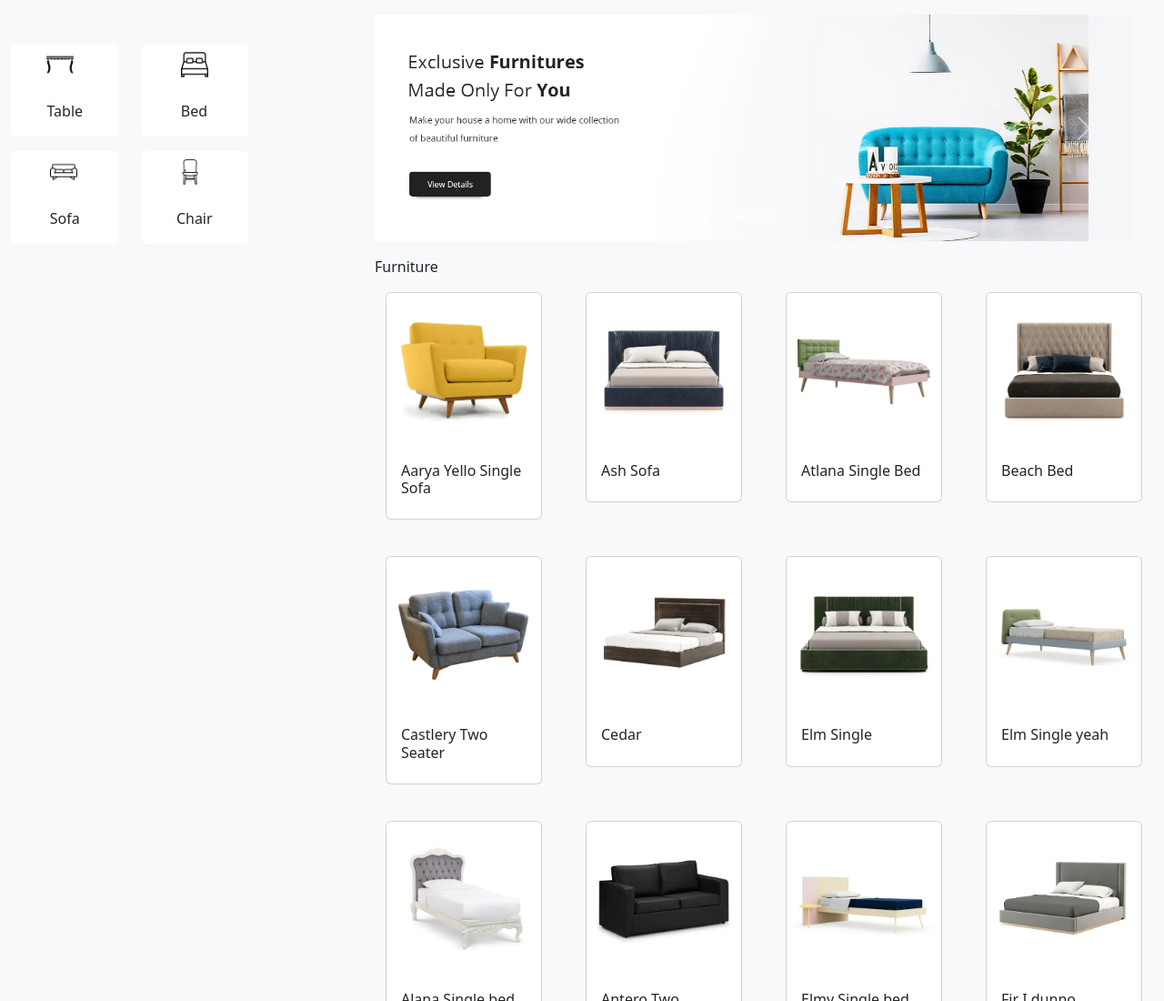
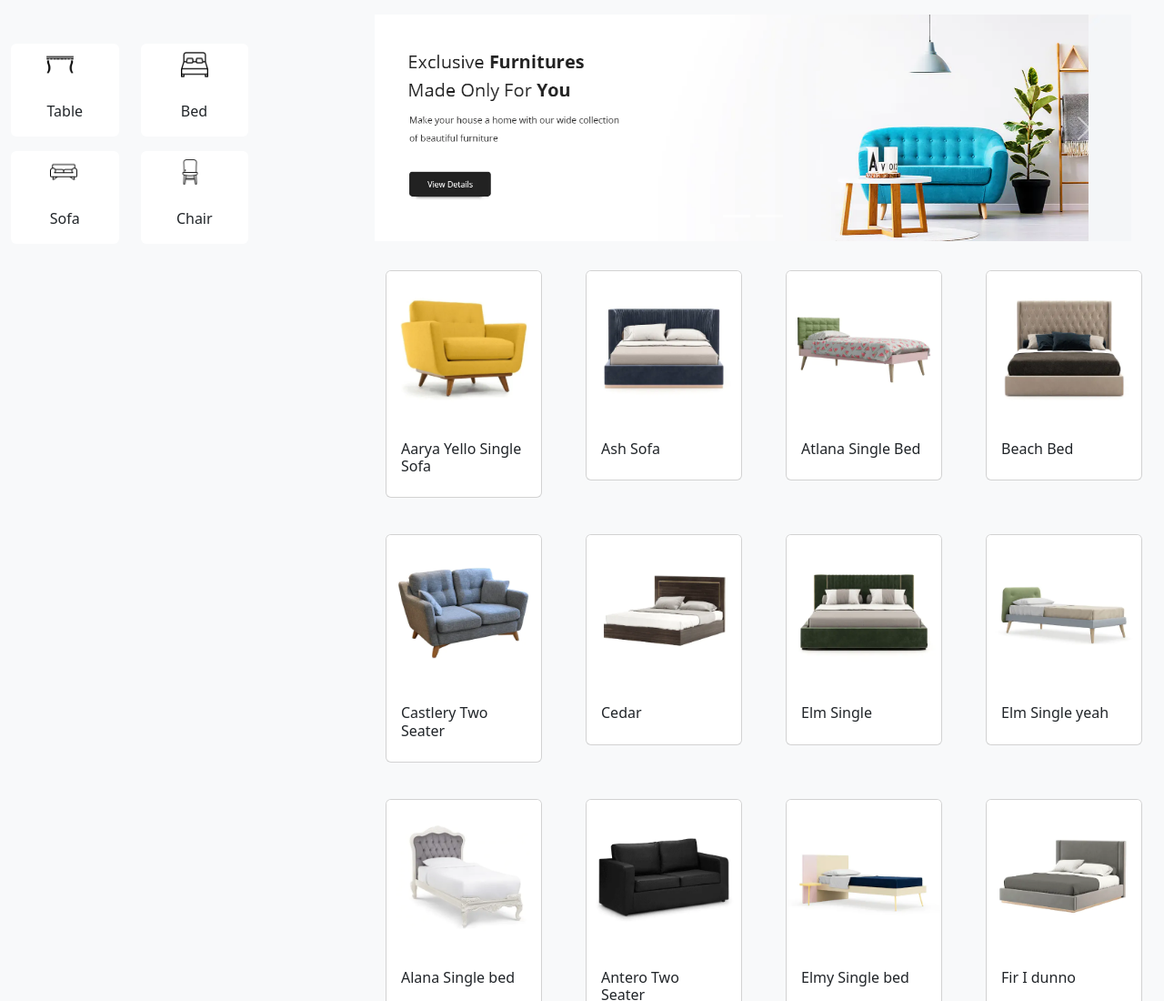
Before and after one commit to Normankita/multivendor-v.1.0, a website: page Furniture.html in a window 1280 px wide. Shown: the top 1100 px of the page at 91% size. Drawn offline with nearby package versions, Linux system fonts and the light colour scheme.

Commit message:
removed furniture

```diff
--- a/Furniture.html
+++ b/Furniture.html
@@ -74,13 +74,9 @@
                       <span class="carousel-control-next-icon"></span>
                     </button>
                 </div>
-
-                <div class="container-fluid mt-3">
-                    Furniture
-                </div>
             </div>
             <div class=" col-md-12 ">
-                <div class="row ">
+                <div class="row mt-3">
                     <div class="col-md-3 ">
                         <div class="container mt-3 ">
                             <div class="card " style="width:100% ">
```
